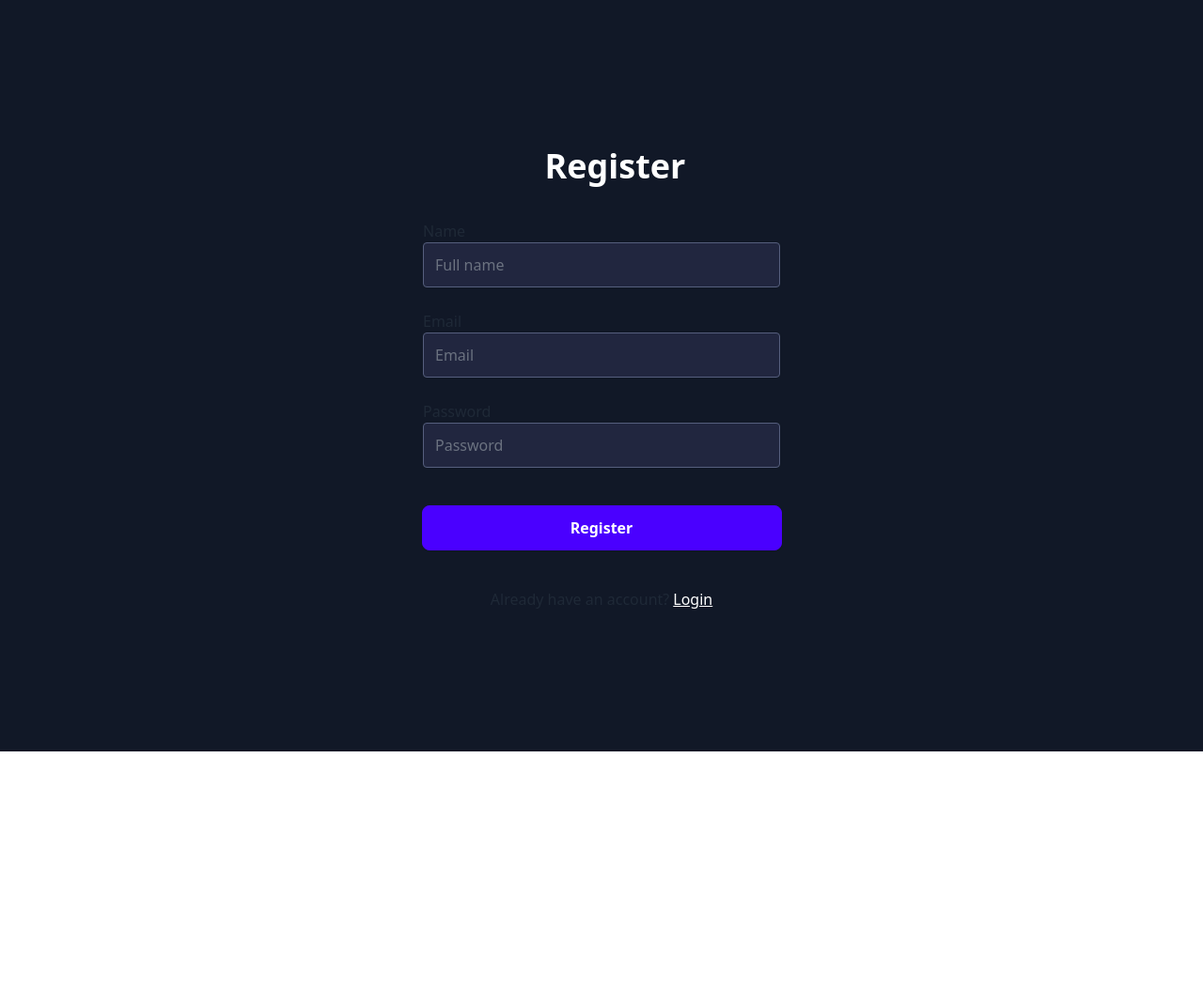
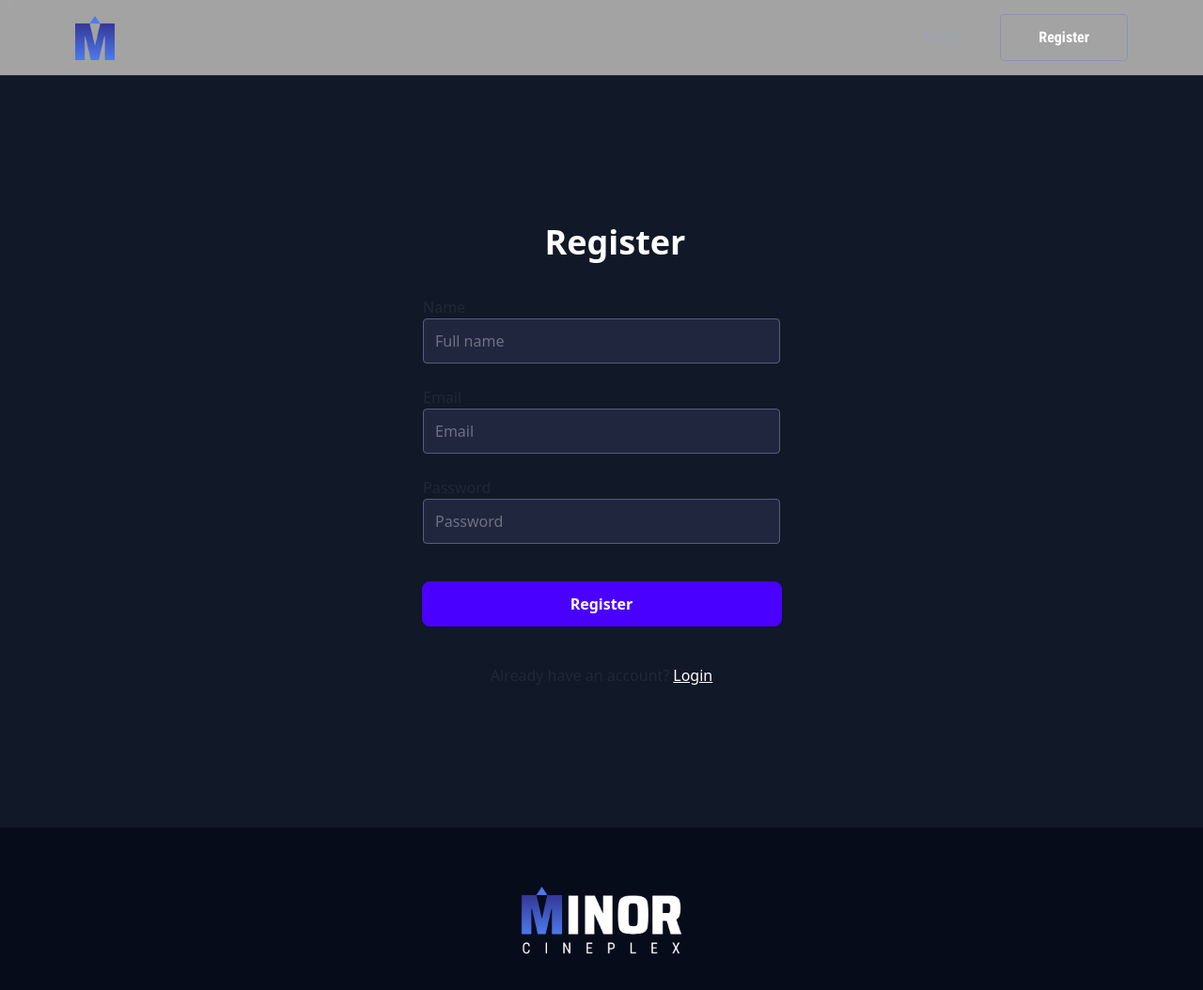
Before and after one commit to pipooreo/minor-cineplex, a React (Vite) app in the folder client/: page /register in a window 1280 px wide. Shown: the top 1054 px of the page at 94% size. Before the commit the page ends 800 px from the top, so only its background shows below. Built offline with nearby package versions, Linux system fonts and the light colour scheme.

Commit message:
feat:add navbar and footer in homepage and registerpage

```diff
--- a/client/src/pages/HomePage.jsx
+++ b/client/src/pages/HomePage.jsx
@@ -1,6 +1,8 @@
 import Header from "../componants/homepage/Header";
 import CinemaList from "../componants/homepage/CinemaList";
 import MovieList from "../componants/homepage/MovieList";
+import Navbar from "../componants/Navbar";
+import Footer from "../componants/Footer";
 
 function HomePage() {
   return (
@@ -9,9 +11,11 @@ function HomePage() {
         className="box-border p-0 m-0"
         style={{ fontFamily: "Roboto Condensed" }}
       >
+        <Navbar />
         <Header />
         <MovieList />
         <CinemaList />
+        <Footer />
       </div>
     </>
   );
--- a/client/src/pages/RegisterPage.jsx
+++ b/client/src/pages/RegisterPage.jsx
@@ -4,6 +4,8 @@ import { registerSchema } from "../schemas/schema";
 import { CustomInput } from "../componants/CustomInput";
 import axios from "axios";
 import { useNavigate } from "react-router-dom";
+import Navbar from "../componants/Navbar";
+import Footer from "../componants/Footer";
 
 function RegisterPage() {
   const nevigate = useNavigate();
@@ -18,6 +20,8 @@ function RegisterPage() {
     }
   }
   return (
+    <>
+      <Navbar />
       <section className="w-full h-screen flex flex-col items-center justify-center max-[375px]:w-[375px] bg-gray-900">
         <div className="w-[380px] h-[512px] flex flex-col items-center justify-center gap-[40px] max-[375px]:w-[375px]">
           <h1 className="w-[121px] h-[44px] text-[36px] font-bold text-white">
@@ -73,6 +77,8 @@ function RegisterPage() {
           </div>
         </div>
       </section>
+      <Footer />
+    </>
   );
 }
 
```
Lines whose indentation alone changed are shown as unchanged.
